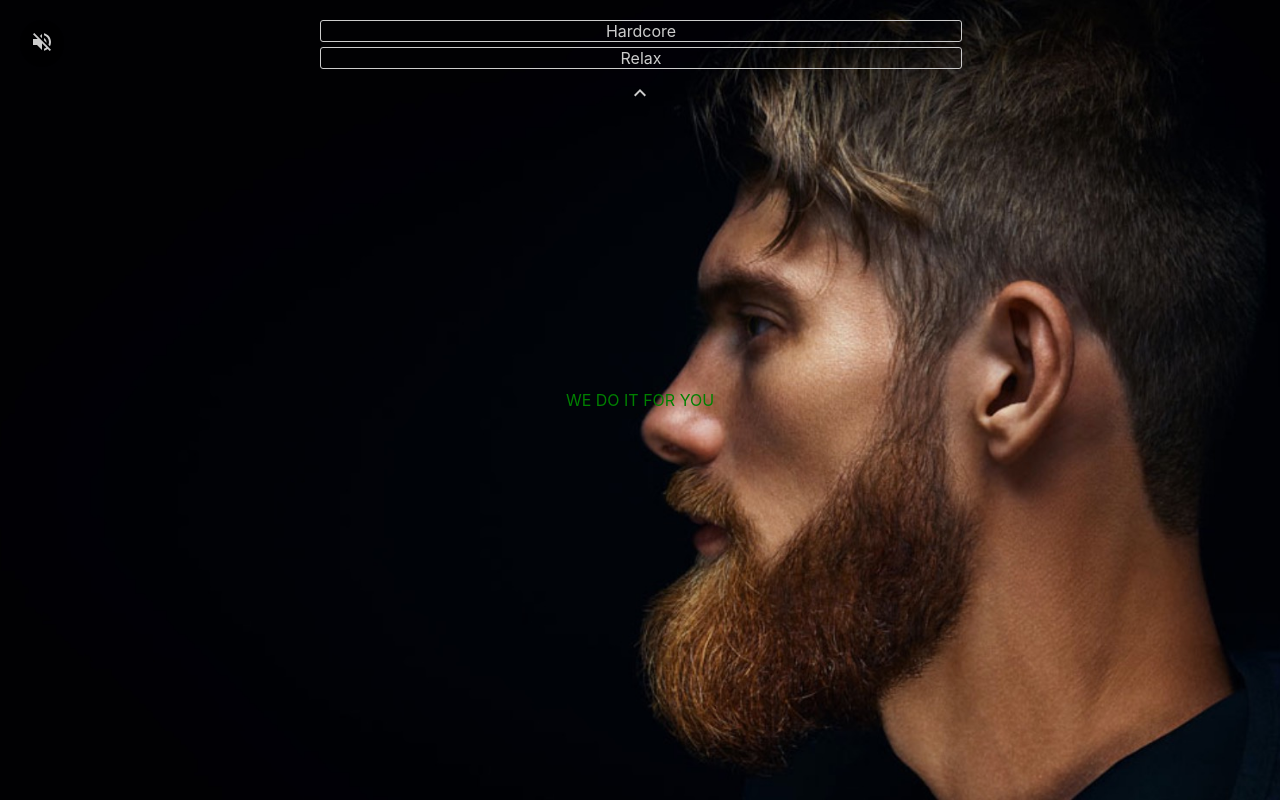
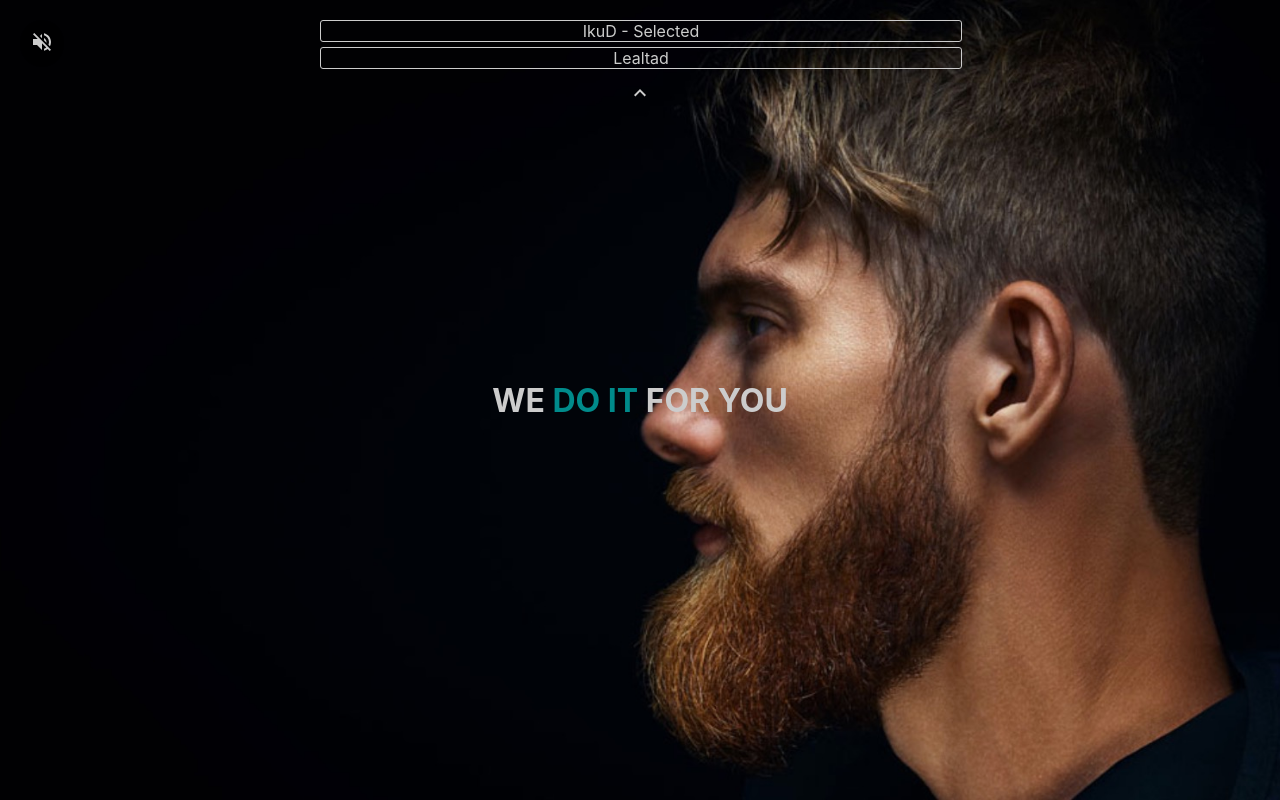
Before and after one commit to Patricio-Fernandez-Ionadi/ReactApp---BarberMusic, a React (Create React App) app: page / in a window 1280 px wide. Both pictures are taken after a click on the button "Choose the track". Shown: the top 800 px of the page. Built offline with nearby package versions, Linux system fonts and the light colour scheme.

Commit message:
titulos del Hero

```diff
--- a/src/components/HeroForPages/Hero.jsx
+++ b/src/components/HeroForPages/Hero.jsx
@@ -18,16 +18,25 @@ const useStyles = makeStyles((theme) => ({
 		alignItems: "center",
 	},
 	comercialHook: {
-		color: "green",
+		color: "darkcyan",
+		fontWeight: "bold",
+		fontSize: "2em",
+	},
+	span: {
+		color: "#ccc",
 	},
 }))
 
-export default function Hero({ bgImage, title }) {
+export default function Hero({ bgImage, title, firstspan, secondspan }) {
 	const classes = useStyles({ bgImage })
 	return (
 		<div className={classes.hero}>
 			<div className={classes.contentContainer}>
-				<div className={classes.comercialHook}>{title}</div>
+				<div className={classes.comercialHook}>
+					<span className={classes.span}>{firstspan}</span>
+					{title}
+					<span className={classes.span}>{secondspan}</span>
+				</div>
 			</div>
 		</div>
 	)
--- a/src/components/MusicHandler/TrackSelector.jsx
+++ b/src/components/MusicHandler/TrackSelector.jsx
@@ -51,7 +51,9 @@ const useStyles = makeStyles((theme) => ({
 
 export default function TrackSelector() {
 	const classes = useStyles()
-	const { setIsMusicPlaying, setTrackSelected } = useContext(MusicContext)
+	const { setIsMusicPlaying, setTrackSelected, trackSelected } = useContext(
+		MusicContext
+	)
 
 	const [canSelectTrack, setCanSelectTrack] = useState(false)
 
@@ -95,14 +97,14 @@ export default function TrackSelector() {
 					onClick={handleTrackSelected}
 					value={1}
 				>
-					Hardcore
+					{trackSelected === 1 ? `IkuD - Selected` : `IkuD`}
 				</li>
 				<li
 					className={classes.trackLabel}
 					onClick={handleTrackSelected}
 					value={2}
 				>
-					Relax
+					{trackSelected === 2 ? `Lealtad - Selected` : `Lealtad`}
 				</li>
 			</ul>
 		</>
--- a/src/components/MusicHandler/VolumeHandler.jsx
+++ b/src/components/MusicHandler/VolumeHandler.jsx
@@ -6,15 +6,6 @@ import { makeStyles } from "@material-ui/core"
 import MusicContext from "../../context/MusicContext"
 import MobileButton from "../MobileButton/MobileButton"
 const useStyles = makeStyles({
-	volumeButton: {
-		position: "fixed",
-		zIndex: 99,
-		padding: "10px",
-		margin: "20px",
-		backgroundColor: "rgba(0, 0, 0, .5)",
-		borderRadius: "50%",
-		border: "none",
-	},
 	volumeIcon: {
 		color: "#ccc",
 	},
--- a/src/context/MusicContext.jsx
+++ b/src/context/MusicContext.jsx
@@ -35,7 +35,7 @@ export function MusicContextProvider({ children }) {
 
 	return (
 		<MusicContext.Provider
-			value={{ isPlaying, setIsMusicPlaying, setTrackSelected }}
+			value={{ isPlaying, setIsMusicPlaying, setTrackSelected, trackSelected }}
 		>
 			<audio
 				ref={hardcore}
--- a/src/pages/Home.jsx
+++ b/src/pages/Home.jsx
@@ -5,7 +5,12 @@ import Hero from "../components/HeroForPages/Hero"
 export default function Home() {
 	return (
 		<>
-			<Hero bgImage='assets/images/barba1.jpg' title='WE DO IT FOR YOU' />
+			<Hero
+				bgImage='assets/images/barba1.jpg'
+				firstspan='WE '
+				title='DO IT '
+				secondspan='FOR YOU'
+			/>
 			<p>
 				Lorem ipsum dolor, sit amet consectetur adipisicing elit. Aperiam
 				adipisci veniam facere sint libero. Minus, dolorem sapiente. Voluptatem
```
